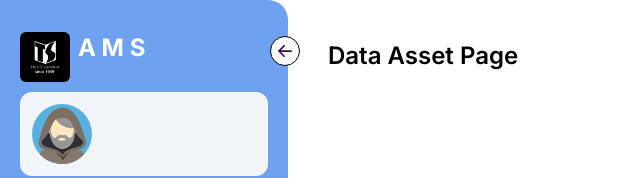
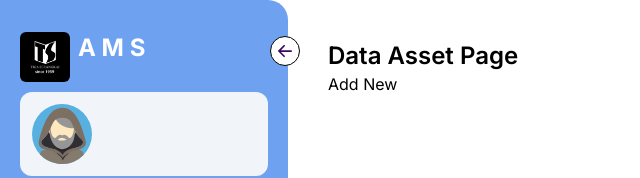
Before and after one commit to INTERNSHIP-Tiga-Serangkai-Smart-Office/frontend-web, a React (Create React App) app: page /dataaset in a window 1280 px wide. Shown: the top 178 px of the page, without its empty margins (0-640 px from the left). Built offline with nearby package versions, Linux system fonts and the light colour scheme; no server answers.

Commit message:
add page add asset

```diff
--- a/src/App.js
+++ b/src/App.js
@@ -4,6 +4,7 @@ import Login from './pages/Login';
 import Dashboard from './pages/Dashboard';
 import DataAset from './pages/DataAset';
 import Users from './pages/Users';
+import AddAssets from './pages/AddAssets';
 
 function App() {
   return (
@@ -13,6 +14,7 @@ function App() {
         <Route path='/dashboard' element={<Dashboard />}/>
         <Route path='/dataaset' element={<DataAset/>}/>
         <Route path='/users' element={<Users/>}/>
+        <Route path='/dataaset/add' element={<AddAssets/>}/>
       </Routes>
     </BrowserRouter>
     // <div>
--- a/src/components/DataAsset.jsx
+++ b/src/components/DataAsset.jsx
@@ -1,9 +1,13 @@
 import React from 'react'
+import { Link } from 'react-router-dom'
 
 const DataAsset = () => {
   return (
     <div>
         <h1 className='text-2xl font-semibold'>Data Asset Page</h1>
+        <Link to="/dataaset/add" className="button is-primary mb-2">
+          Add New
+        </Link>
     </div>
   )
 }
--- /dev/null
+++ b/src/components/FormAddAsset.jsx
@@ -0,0 +1,9 @@
+import React from 'react'
+
+const FormAddAsset = () => {
+  return (
+    <div>FormAddAsset</div>
+  )
+}
+
+export default FormAddAsset
--- a/src/components/Layout.jsx
+++ b/src/components/Layout.jsx
@@ -4,7 +4,7 @@ import SideBar from './SideBar'
 const Layout = ({children}) => {
   return (
     <React.Fragment>
-        <div className='flex flex-row'>
+        <div className='w-full h-full flex flex-row'>
             <SideBar/>
             <div className='p-10'>
                 <main>{children}</main>
--- a/src/components/SideBar.jsx
+++ b/src/components/SideBar.jsx
@@ -54,7 +54,7 @@ const SideBar = () => {
 
 
   return (
-    <div className='flex'>
+    <aside className='flex'>
       <div className={`bg-clr-bg-sd h-screen p-5 pt-8 ${open? "w-72":"w-20"} duration-300 relative`} style={{ borderRadius:  "0px 20px 20px 0px"  }}>
         <BsArrowLeftShort className={`bg-white text-purple-950 text-3xl rounded-full absolute -right-3 top-9 border border-black
         cursor-pointer ${!open && "rotate-180"}`} onClick={()=>setOpen(!open)}/>
@@ -101,7 +101,7 @@ const SideBar = () => {
 
 
       </div>
-    </div>
+    </aside>
   )
 }
 
--- /dev/null
+++ b/src/pages/AddAssets.jsx
@@ -0,0 +1,13 @@
+import FormAddAsset from '../components/FormAddAsset'
+import Layout from '../components/Layout'
+import React from 'react'
+
+const AddAssets = () => {
+  return (
+    <Layout>
+        <FormAddAsset/>
+    </Layout>
+  )
+}
+
+export default AddAssets
```
Also changed, not shown: src/components/Userlist.jsx (indentation only).
